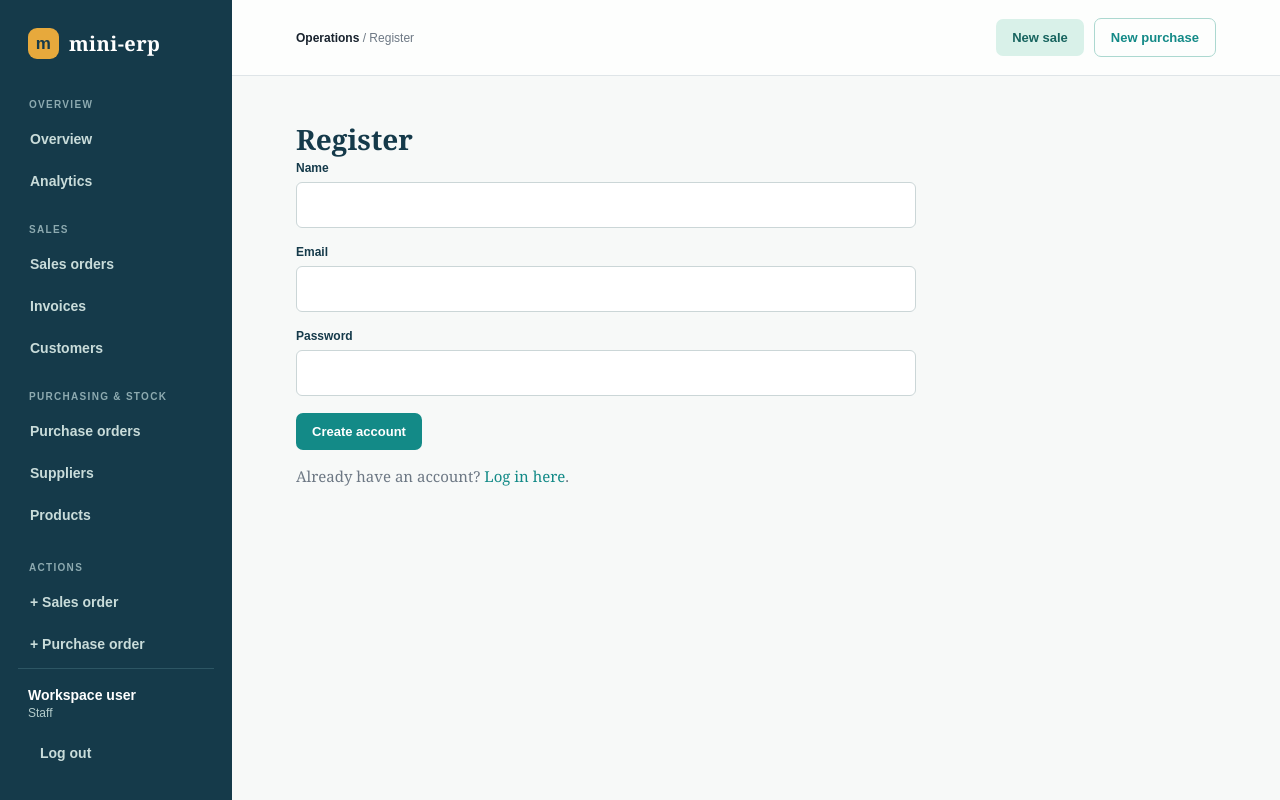
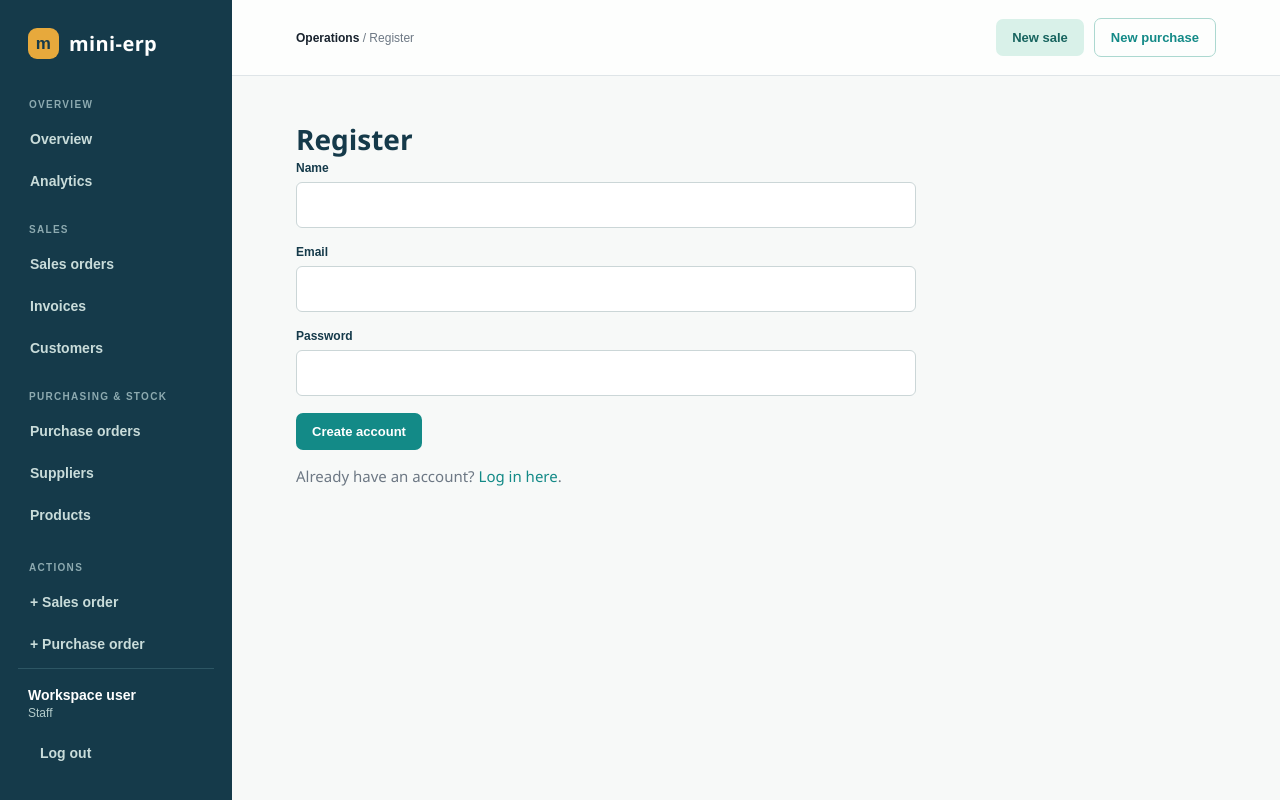
Before and after one commit to ashishbarthwal/ERP, a Node server app: page /register in a window 1280 px wide. Run offline with Node 20, Linux system fonts and the light colour scheme; the visitor is signed in with stand-in values (Sample User, id 1).

Commit message:
Use professional sans-serif typography across ERP

```diff
--- a/src/web/views/partials/header.ejs
+++ b/src/web/views/partials/header.ejs
@@ -7,11 +7,11 @@
   <style>
     :root { --ink: #18222d; --muted: #6d7884; --line: #dfe5e8; --paper: #f7f9f8; --surface: #ffffff; --navy: #153a4a; --teal: #138a87; --mint: #d9f1e9; --amber: #e7a93c; --red: #c65a52; --shadow: 0 16px 40px rgba(21, 58, 74, .08); }
     * { box-sizing: border-box; }
-    body { margin: 0; color: var(--ink); background: var(--paper); font: 15px/1.55 Georgia, 'Times New Roman', serif; }
+    body { margin: 0; color: var(--ink); background: var(--paper); font: 15px/1.55 'Segoe UI', Arial, sans-serif; }
     a { color: var(--teal); text-decoration: none; } a:hover { text-decoration: underline; }
     .app-shell { min-height: 100vh; display: grid; grid-template-columns: 232px 1fr; }
     .sidebar { background: var(--navy); color: #eef7f5; padding: 28px 18px; display: flex; flex-direction: column; }
-    .brand { display: flex; align-items: center; gap: 10px; color: white; font: 700 20px/1 Georgia, serif; letter-spacing: .02em; margin: 0 10px 40px; }
+    .brand { display: flex; align-items: center; gap: 10px; color: white; font: 700 20px/1 'Segoe UI', Arial, sans-serif; letter-spacing: .02em; margin: 0 10px 40px; }
     .brand-mark { display: grid; place-items: center; width: 31px; height: 31px; border-radius: 9px; background: var(--amber); color: var(--navy); font: 800 17px Arial, sans-serif; }
     .nav-label { color: #8daab0; font: 700 10px Arial, sans-serif; letter-spacing: .13em; text-transform: uppercase; margin: 0 11px 10px; }
     nav { display: grid; gap: 4px; } nav a, .nav-action { border: 0; border-radius: 8px; background: transparent; color: #c9dcda; padding: 11px 12px; text-align: left; font: 600 14px Arial, sans-serif; cursor: pointer; }
@@ -26,11 +26,11 @@
     .page-heading { display: flex; justify-content: space-between; align-items: end; gap: 20px; margin-bottom: 30px; } .eyebrow { color: var(--teal); font: 700 11px Arial, sans-serif; letter-spacing: .14em; text-transform: uppercase; margin: 0 0 10px; }
     .button, button { display: inline-flex; align-items: center; justify-content: center; border: 0; border-radius: 7px; background: var(--teal); color: white; padding: 11px 16px; font: 700 13px Arial, sans-serif; cursor: pointer; } .button:hover, button:hover { background: #0e706d; text-decoration: none; } .button.secondary { background: var(--mint); color: #17645f; } .button.ghost { background: transparent; color: var(--teal); border: 1px solid #acd8d0; }
     .flash { border-left: 4px solid var(--red); background: #fff0ed; color: #8e3934; padding: 13px 16px; margin-bottom: 24px; font: 600 13px Arial, sans-serif; }
-    .stats { display: grid; grid-template-columns: repeat(auto-fit, minmax(165px, 1fr)); gap: 14px; margin-bottom: 30px; } .stat, .panel { background: var(--surface); border: 1px solid var(--line); border-radius: 10px; box-shadow: var(--shadow); } .stat { padding: 20px; } a.stat:hover { border-color: #acd8d0; text-decoration: none; transform: translateY(-1px); } .stat-label { color: var(--muted); font: 700 11px Arial, sans-serif; letter-spacing: .08em; text-transform: uppercase; } .stat-value { display: block; color: var(--navy); font: 700 32px Georgia, serif; margin-top: 10px; }
+    .stats { display: grid; grid-template-columns: repeat(auto-fit, minmax(165px, 1fr)); gap: 14px; margin-bottom: 30px; } .stat, .panel { background: var(--surface); border: 1px solid var(--line); border-radius: 10px; box-shadow: var(--shadow); } .stat { padding: 20px; } a.stat:hover { border-color: #acd8d0; text-decoration: none; transform: translateY(-1px); } .stat-label { color: var(--muted); font: 700 11px Arial, sans-serif; letter-spacing: .08em; text-transform: uppercase; } .stat-value { display: block; color: var(--navy); font: 700 32px 'Segoe UI', Arial, sans-serif; margin-top: 10px; }
     .dashboard-grid { display: grid; grid-template-columns: 1.35fr .85fr; gap: 18px; } .panel { padding: 23px; } .panel-heading { display: flex; align-items: center; justify-content: space-between; gap: 15px; margin-bottom: 18px; } .panel-heading span { color: var(--muted); font: 12px Arial, sans-serif; }
     table { width: 100%; border-collapse: collapse; background: var(--surface); border: 1px solid var(--line); border-radius: 10px; overflow: hidden; box-shadow: var(--shadow); } th, td { padding: 15px 17px; border-bottom: 1px solid var(--line); text-align: left; } th { color: var(--muted); background: #f3f7f6; font: 700 10px Arial, sans-serif; letter-spacing: .09em; text-transform: uppercase; } tr:last-child td { border-bottom: 0; } td { font-size: 14px; } .table-wrap { overflow-x: auto; }
     .status { display: inline-flex; border-radius: 20px; padding: 5px 9px; font: 700 10px Arial, sans-serif; letter-spacing: .06em; text-transform: uppercase; } .status-draft, .status-pending { color: #866113; background: #fff0cf; } .status-confirmed, .status-paid, .status-received { color: #17645f; background: var(--mint); } .status-ordered { color: #205f82; background: #dceefa; } .status-cancelled { color: #8e3934; background: #ffe3df; }
-    .search-row { display: flex; align-items: center; justify-content: space-between; gap: 14px; margin-bottom: 18px; } input, select { width: 100%; border: 1px solid #cbd6d7; border-radius: 6px; background: white; color: var(--ink); padding: 12px 13px; font: 15px Georgia, serif; } input:focus, select:focus { outline: 3px solid #c9eee6; border-color: var(--teal); } .search-input { max-width: 290px; }
+    .search-row { display: flex; align-items: center; justify-content: space-between; gap: 14px; margin-bottom: 18px; } input, select { width: 100%; border: 1px solid #cbd6d7; border-radius: 6px; background: white; color: var(--ink); padding: 12px 13px; font: 15px 'Segoe UI', Arial, sans-serif; } input:focus, select:focus { outline: 3px solid #c9eee6; border-color: var(--teal); } .search-input { max-width: 290px; }
     form { max-width: 620px; } form > div, form > fieldset { margin-bottom: 17px; } label { display: block; color: var(--navy); font: 700 12px Arial, sans-serif; margin-bottom: 7px; } fieldset { border: 1px solid var(--line); border-radius: 8px; padding: 18px; } legend { color: var(--navy); font: 700 12px Arial, sans-serif; padding: 0 6px; } .form-actions, .actions { display: flex; flex-wrap: wrap; gap: 10px; align-items: center; } .actions form { display: inline; margin: 0; }
     .detail-grid { display: grid; grid-template-columns: .8fr 1.2fr; gap: 18px; } .detail-list { display: grid; gap: 14px; margin: 0; } .detail-list dt { color: var(--muted); font: 700 10px Arial, sans-serif; letter-spacing: .08em; text-transform: uppercase; } .detail-list dd { margin: 2px 0 0; color: var(--navy); font-size: 17px; }
     .empty { padding: 35px 15px; text-align: center; color: var(--muted); } .mobile-menu { display: none; } .muted { color: var(--muted); } .mono { font: 12px ui-monospace, SFMono-Regular, Consolas, monospace; } .positive { color: var(--teal); } .warning { color: #9a6811; } .danger { color: var(--red); } .stack { display: grid; gap: 18px; } .line-items { max-width: none; } .line-item { display: grid; grid-template-columns: 2fr .7fr 1fr; gap: 12px; align-items: end; padding: 14px 0; border-bottom: 1px solid var(--line); } .line-item:last-child { border-bottom: 0; } .helper { margin: 6px 0 0; color: var(--muted); font: 12px Arial, sans-serif; } .timeline { border-left: 2px solid var(--line); margin-left: 7px; padding-left: 20px; } .timeline-item { position: relative; padding: 0 0 18px; } .timeline-item::before { content: ''; position: absolute; width: 10px; height: 10px; border-radius: 50%; left: -26px; top: 6px; background: var(--teal); } .text-right { text-align: right; }
```
